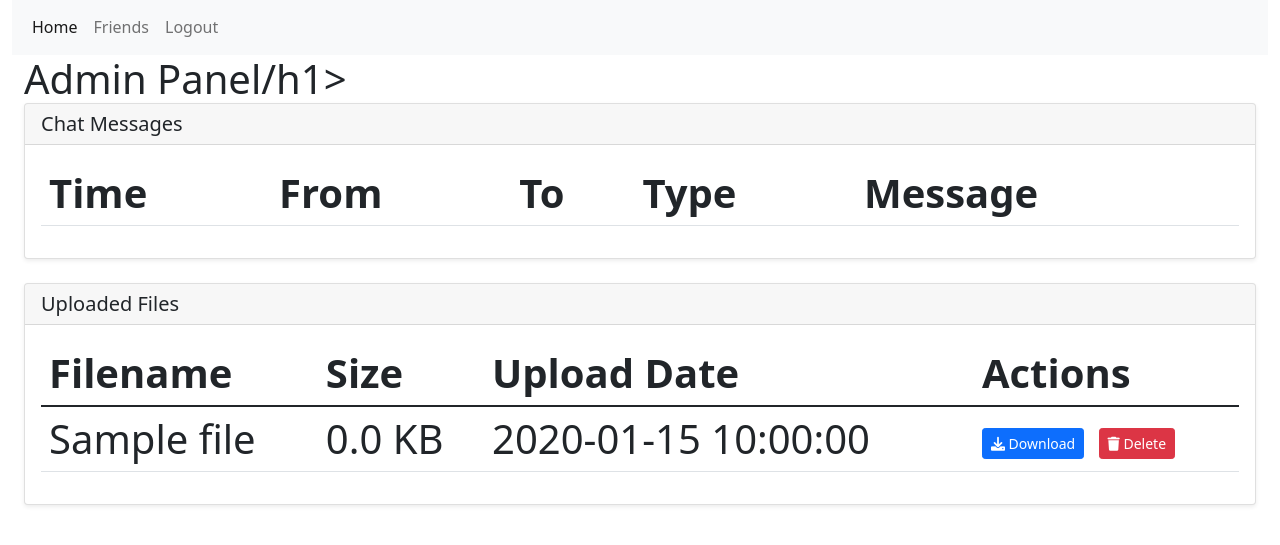
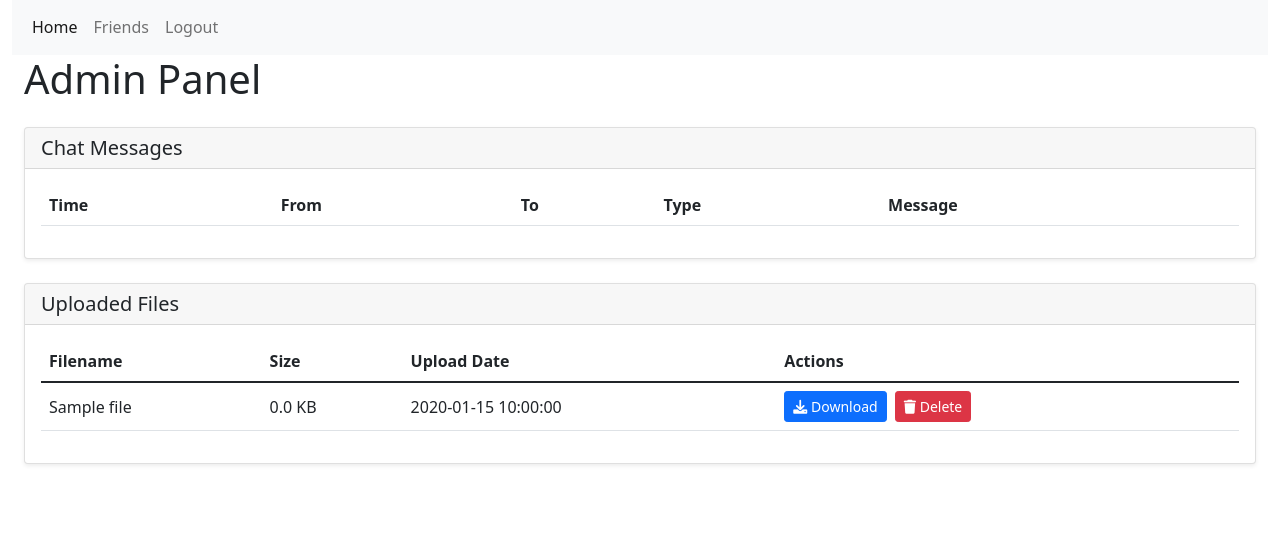
Before and after one commit to HackerX-sys/chat_app, a Python web app: template templates/admin.html in a window 1280 px wide. Shown: the part 25-570 px from the top of the page. Run offline with Jinja, Linux system fonts and the light colour scheme; the template is opened without the code that fills it: most values are stand-ins (such as "Sample title", 1, 10 or a date in 2020); lists and menus that the app fills with data are empty.

Commit message:
Initial commit: Chat application with admin panel

```diff
--- a/templates/admin.html
+++ b/templates/admin.html
@@ -2,7 +2,7 @@
 
 {% block content %}
 <div class="container-fluid">
-    <h1 class="mb-4">Admin Panel/h1>
+    <h1 class="mb-4">Admin Panel</h1>
 
     <!-- Messages Section -->
     <div class="card mb-4">
```
